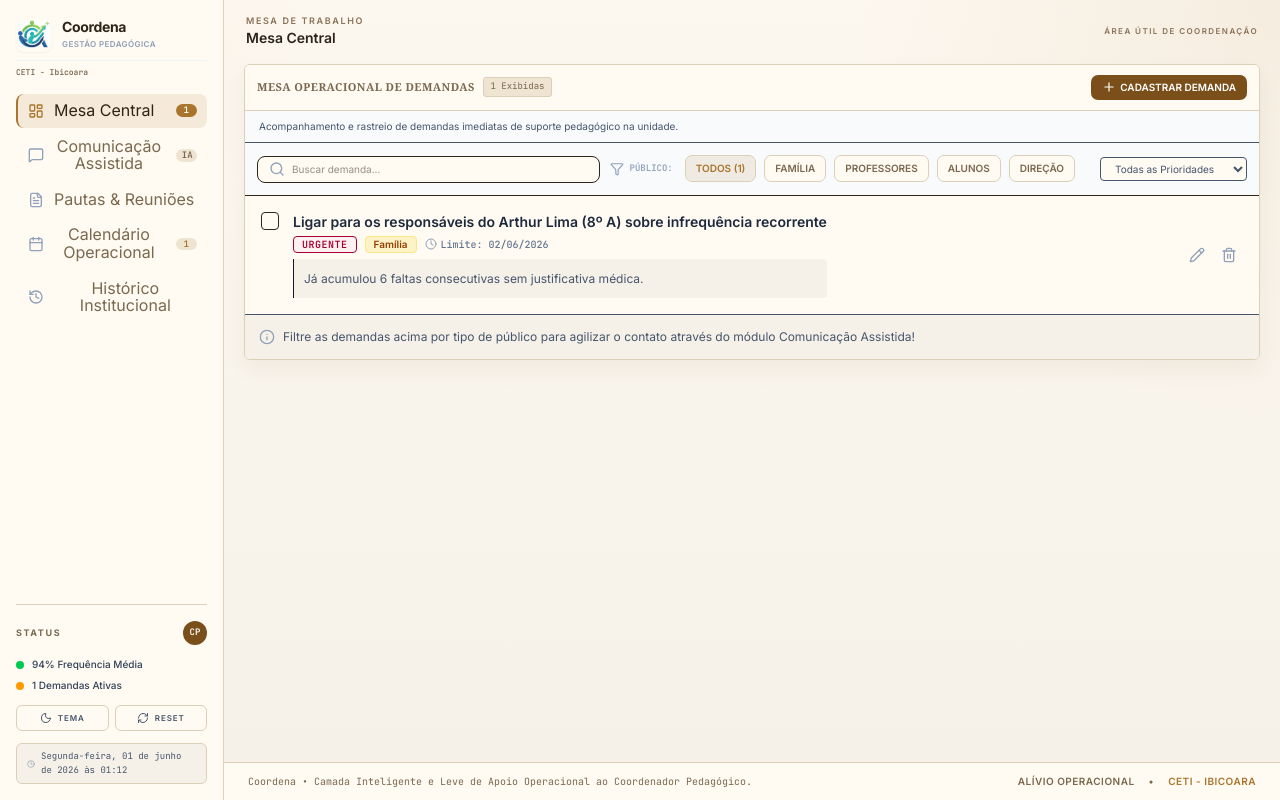
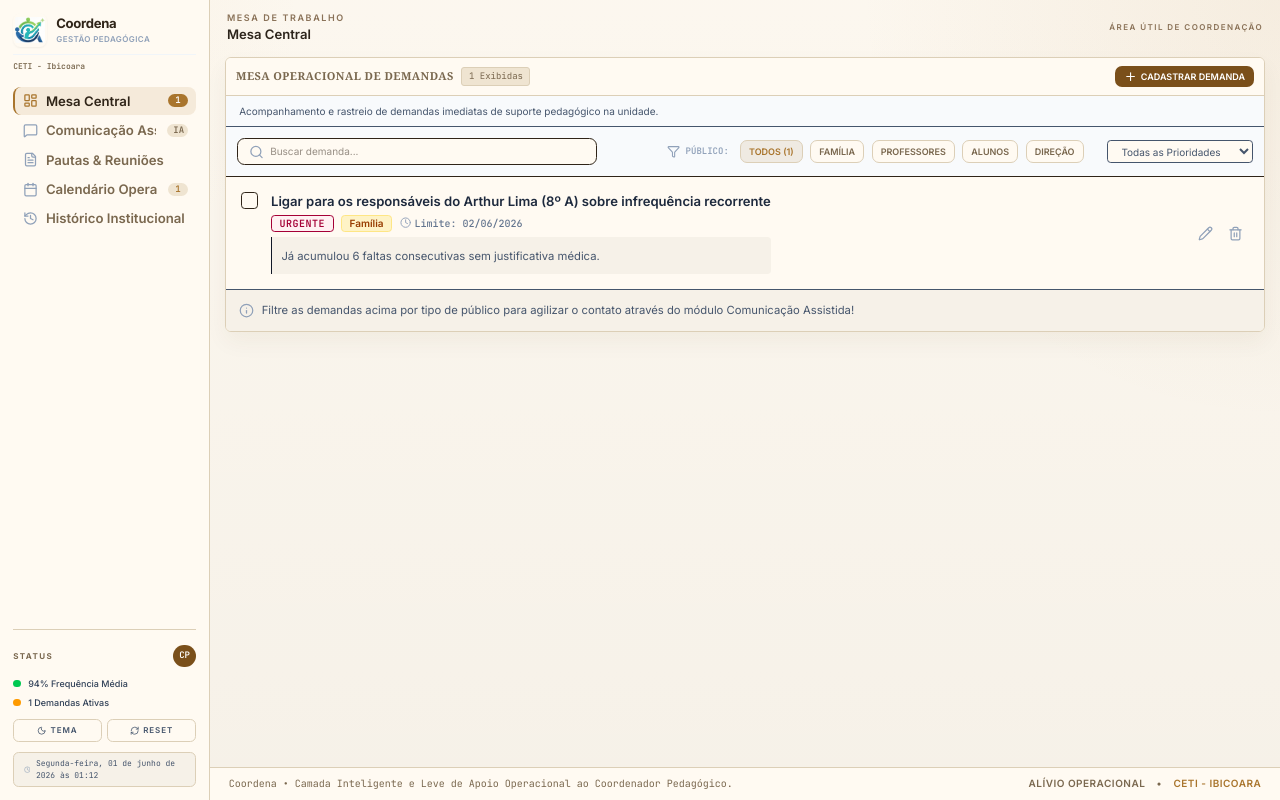
Before and after one commit to ArnaldoAlmeidaBa/coordflow, a React (Vite) app: page / in a window 1280 px wide. Built offline with nearby package versions, Linux system fonts and the light colour scheme.

Commit message:
Increase desktop layout density

```diff
--- a/src/App.tsx
+++ b/src/App.tsx
@@ -292,7 +292,7 @@ export default function App() {
 
       {/* COMPANION SIDEBAR */}
       <aside className={`
-        w-52 xl:w-56 bg-white border-r border-[#E5E7EB] p-3.5 xl:p-4 transition-transform duration-300
+        w-52 xl:w-56 bg-white border-r border-[#E5E7EB] p-3 xl:p-3.5 transition-transform duration-300
         ${isMobileMenuOpen ? 'fixed inset-y-0 left-0 z-40 flex flex-col' : 'hidden'}
         md:sticky md:top-0 md:z-auto md:flex md:h-screen md:flex-col
       `}>
@@ -348,9 +348,9 @@ export default function App() {
         </nav>
 
         {/* BOTTOM METRIC RAIL */}
-        <div className="mt-auto pt-4 border-t border-[#E5E7EB] self-stretch space-y-3">
+        <div className="mt-auto pt-4 border-t border-[#E5E7EB] self-stretch space-y-2.5">
           <div className="flex items-center justify-between gap-3">
-            <p className="text-[9px] text-[#6B7280] uppercase tracking-[0.18em] font-bold">Status</p>
+            <p className="text-[8px] text-[#6B7280] uppercase tracking-[0.18em] font-bold">Status</p>
             <div className="w-6 h-6 rounded-full bg-[#111827] text-white flex items-center justify-center text-[9px] font-bold font-mono" title="arnaldodealmeida@gmail.com">
               CP
             </div>
@@ -359,11 +359,11 @@ export default function App() {
           <div className="space-y-1.5">
             <div className="flex items-center gap-2">
               <span className="w-2 h-2 rounded-full bg-green-500"></span>
-              <span className="text-[10px] font-medium text-slate-700">94% Frequência Média</span>
+              <span className="text-[9px] font-medium text-slate-700">94% Frequência Média</span>
             </div>
             <div className="flex items-center gap-2">
               <span className={`w-2 h-2 rounded-full ${pendingActiveCount > 0 ? 'bg-amber-500 animate-pulse' : 'bg-slate-300'}`}></span>
-              <span className="text-[10px] font-medium text-slate-700">{pendingActiveCount} Demandas Ativas</span>
+              <span className="text-[9px] font-medium text-slate-700">{pendingActiveCount} Demandas Ativas</span>
             </div>
           </div>
 
@@ -371,24 +371,24 @@ export default function App() {
             <button
               type="button"
               onClick={handleToggleTheme}
-              className="flex items-center justify-center space-x-1.5 px-2 py-1.5 border border-[#E5E7EB] hover:border-slate-400 rounded-md text-slate-600 hover:text-[#111827] text-[8px] font-semibold uppercase tracking-[0.11em] transition-all bg-white"
+              className="flex items-center justify-center space-x-1 px-2 py-1.25 border border-[#E5E7EB] hover:border-slate-400 rounded-md text-slate-600 hover:text-[#111827] text-[8px] font-semibold uppercase tracking-[0.11em] transition-all bg-white"
               title={isDarkMode ? 'Alternar para tema claro' : 'Alternar para tema escuro'}
             >
-              <ThemeToggleIcon className="w-3 h-3" />
+              <ThemeToggleIcon className="w-2.5 h-2.5" />
               <span>Tema</span>
             </button>
 
             <button
               onClick={handleFullReset}
-              className="flex items-center justify-center space-x-1.5 px-2 py-1.5 border border-[#E5E7EB] hover:border-slate-400 rounded-md text-slate-600 hover:text-[#111827] text-[8px] font-semibold uppercase tracking-[0.11em] transition-all bg-white"
+              className="flex items-center justify-center space-x-1 px-2 py-1.25 border border-[#E5E7EB] hover:border-slate-400 rounded-md text-slate-600 hover:text-[#111827] text-[8px] font-semibold uppercase tracking-[0.11em] transition-all bg-white"
             >
-              <RefreshCw className="w-3 h-3" />
+              <RefreshCw className="w-2.5 h-2.5" />
               <span>Reset</span>
             </button>
           </div>
 
-          <div className="flex items-center space-x-1.5 text-slate-600 text-[9px] font-mono bg-[#F9FAFB] border border-[#E5E7EB] px-2.5 py-1.5 rounded-md">
-            <Clock className="w-3 h-3 text-slate-400" />
+          <div className="flex items-center space-x-1.5 text-slate-600 text-[8px] font-mono bg-[#F9FAFB] border border-[#E5E7EB] px-2.5 py-1.25 rounded-md">
+            <Clock className="w-2.5 h-2.5 text-slate-400" />
             <span>{clockString}</span>
           </div>
         </div>
@@ -407,8 +407,8 @@ export default function App() {
 
 
         {/* CORE SCROLLABLE CONTAINER */}
-        <main className="p-3.5 pb-4 md:flex-1 md:min-h-0 md:px-5 md:pt-3 md:pb-5 overflow-visible md:overflow-y-auto space-y-3 md:space-y-3.5">
-          <div className="hidden md:flex items-center justify-between gap-4 px-0.5 py-0.5">
+        <main className="p-3 pb-3.5 md:flex-1 md:min-h-0 md:px-4 md:pt-2.5 md:pb-4 overflow-visible md:overflow-y-auto space-y-3 md:space-y-3">
+          <div className="hidden md:flex items-center justify-between gap-3 px-0.5 py-0.5">
             <div className="min-w-0">
               <p className="text-[9px] font-semibold uppercase tracking-[0.18em] text-[#8A7258]">Mesa de Trabalho</p>
               <h2 className="text-sm font-semibold text-[#2C241B] truncate">{activeTabLabel}</h2>
@@ -466,12 +466,12 @@ export default function App() {
         </main>
 
         {/* FOOTER BAR */}
-        <footer className="bg-white border-t border-[#E5E7EB] py-2.5 md:py-3 text-slate-500 text-xs px-4 md:px-6">
-          <div className="text-center flex flex-col sm:flex-row items-center justify-between gap-4">
+        <footer className="bg-white border-t border-[#E5E7EB] py-2 md:py-2.5 text-slate-500 text-xs px-4 md:px-5">
+          <div className="text-center flex flex-col sm:flex-row items-center justify-between gap-3">
             <p className="font-mono text-[10px] text-[#6B7280]">
               Coordena • Camada Inteligente e Leve de Apoio Operacional ao Coordenador Pedagógico.
             </p>
-            <div className="flex items-center space-x-3.5 text-[#6B7280] text-[10px] font-semibold uppercase tracking-wider">
+            <div className="flex items-center space-x-3 text-[#6B7280] text-[10px] font-semibold uppercase tracking-wider">
               <span>Alívio Operacional</span>
               <span>•</span>
               <span className="text-[#4F46E5]">CETI - Ibicoara</span>
--- a/src/index.css
+++ b/src/index.css
@@ -46,6 +46,22 @@ body {
   transition: background-color 0.25s ease, color 0.25s ease;
 }
 
+html {
+  font-size: 16px;
+}
+
+@media (min-width: 1280px) {
+  html {
+    font-size: 15px;
+  }
+}
+
+@media (min-width: 1536px) {
+  html {
+    font-size: 14px;
+  }
+}
+
 .app-shell {
   background:
     radial-gradient(circle at top right, rgba(169, 117, 45, 0.08), transparent 28%),
@@ -81,7 +97,7 @@ body {
 }
 
 .tech-card-header {
-  padding: 10px 12px;
+  padding: 8px 10px;
   border-bottom: 1px solid var(--app-border);
   display: flex;
   justify-content: space-between;
@@ -102,7 +118,7 @@ body {
 .tech-data-row {
   display: grid;
   grid-template-columns: 24px 1fr auto;
-  padding: 10px 12px;
+  padding: 8px 10px;
   border-bottom: 1px solid var(--app-border);
   align-items: center;
   cursor: pointer;
@@ -122,10 +138,10 @@ body {
 }
 
 .tech-btn-pill {
-  padding: 5px 10px;
+  padding: 4px 8px;
   border-radius: 7px;
   border: 1px solid var(--app-border);
-  font-size: 10px;
+  font-size: 9px;
   text-transform: uppercase;
   font-weight: 600;
   cursor: pointer;
@@ -141,10 +157,10 @@ body {
 }
 
 .tech-btn-primary {
-  padding: 5px 11px;
+  padding: 4px 9px;
   border-radius: 7px;
   border: none;
-  font-size: 10px;
+  font-size: 9px;
   text-transform: uppercase;
   font-weight: 600;
   cursor: pointer;
@@ -163,10 +179,12 @@ body {
   align-items: center;
   justify-content: space-between;
   gap: 0.75rem;
-  padding: 0.5rem 0.65rem;
+  padding: 0.42rem 0.55rem;
   border-left: 2px solid transparent;
   border-radius: 8px;
   color: var(--app-text-muted);
+  font-size: 0.88rem;
+  font-weight: 600;
   transition: background-color 0.16s ease, color 0.16s ease, border-color 0.16s ease;
 }
 
@@ -184,9 +202,13 @@ body {
 .sidebar-nav-item-label {
   display: flex;
   align-items: center;
-  gap: 0.6rem;
+  gap: 0.5rem;
   min-width: 0;
   line-height: 1.1;
+  flex: 1 1 auto;
+  white-space: nowrap;
+  overflow: hidden;
+  text-overflow: ellipsis;
 }
 
 .sidebar-nav-item-icon {
```
